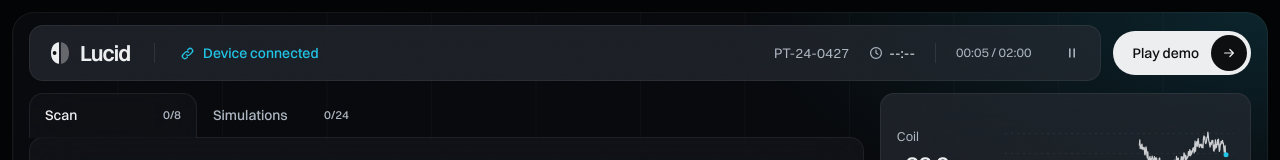
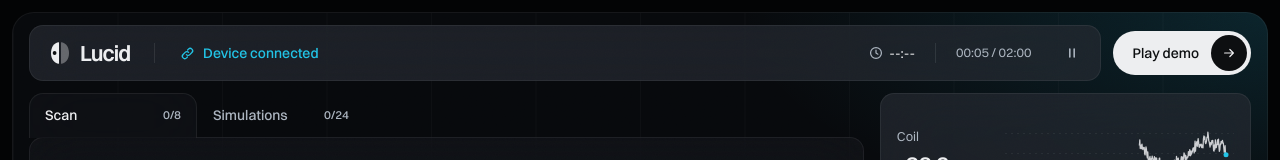
Before and after one commit to at350/hackprinceton-fall-2026, a Next.js app: page / in a window 1280 px wide. Shown: the top 160 px of the page. Built offline with nearby package versions, Linux system fonts and the light colour scheme.

Commit message:
Remove patient ID from the header

```diff
--- a/components/Header.tsx
+++ b/components/Header.tsx
@@ -1,7 +1,7 @@
 "use client";
 
 import { motion } from "motion/react";
-import { DEMO_LENGTH_MS, PATIENT_ID } from "@/lib/config";
+import { DEMO_LENGTH_MS } from "@/lib/config";
 import { demo } from "@/lib/demo";
 import type { DeviceStatus } from "@/lib/types";
 import { formatClock, useDash } from "@/lib/useDash";
@@ -85,7 +85,6 @@ export function Header() {
         <span className="h-5 w-px bg-line" />
         <DeviceStatusChip />
         <div className="ml-auto flex items-center gap-5">
-          <span className="text-[14px] text-muted">{PATIENT_ID}</span>
           <Elapsed />
           <span className="h-5 w-px bg-line" />
           <span className="text-[13px] text-muted">
--- a/lib/config.ts
+++ b/lib/config.ts
@@ -1,7 +1,6 @@
 // Product name lives here only; rename in one place.
 export const PRODUCT_NAME = "Lucid";
 
-export const PATIENT_ID = "PT-24-0427";
 
 // Full demo story length before it loops.
 export const DEMO_LENGTH_MS = 120_000;
```
Also changed, not shown: 1 other file (tests, documents, lock files or other folders).
